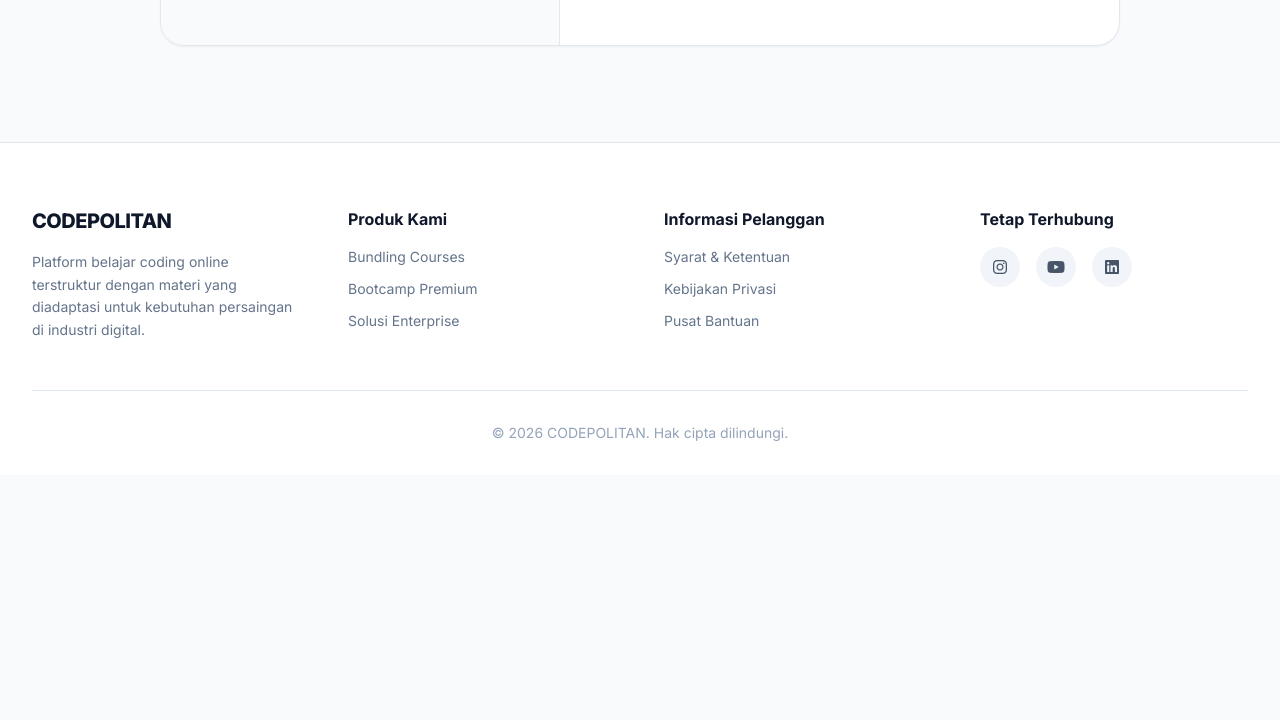
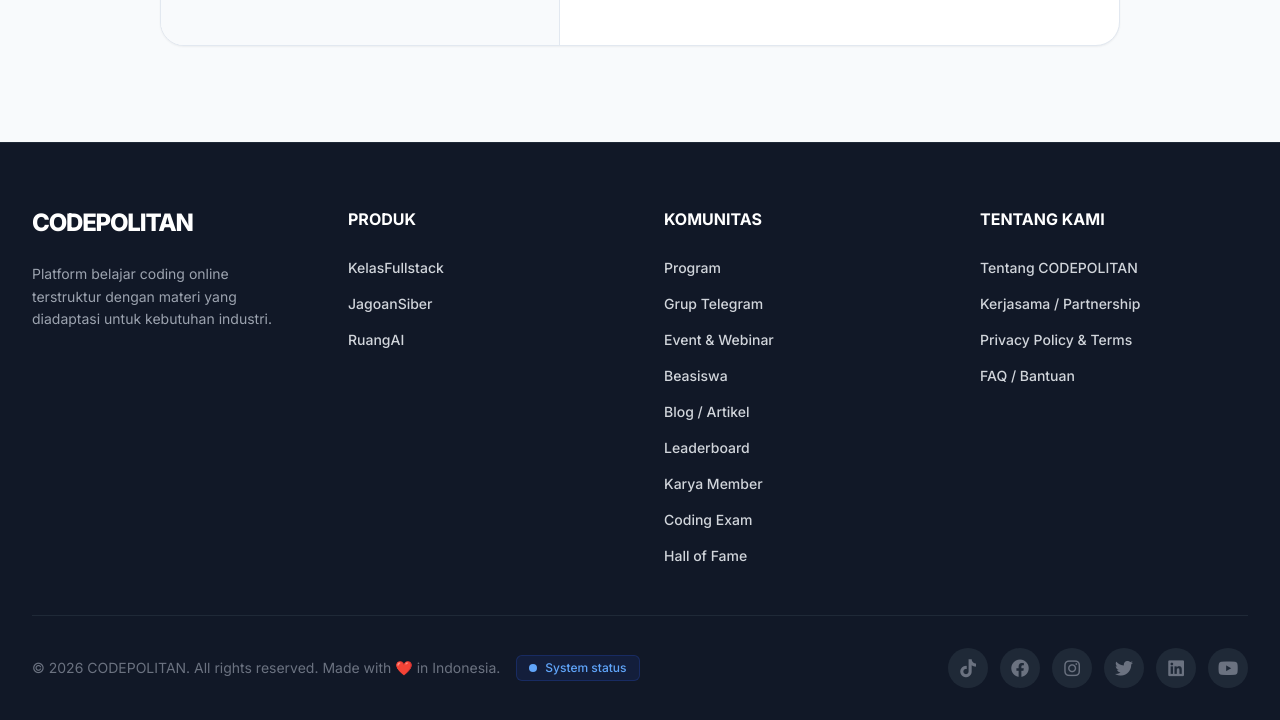
Before and after one commit to novanjunaedi/bundling, a plain HTML site: page index.html in a window 1280 px wide. Shown: the part 1671-2391 px from the top of the page. Before the commit the page ends 2146 px from the top, so only its background shows below. Drawn offline with nearby package versions, Linux system fonts and the light colour scheme.

Commit message:
Revamp footer with new layout and links
Updated footer section with new styling and content.

```diff
--- a/index.html
+++ b/index.html
@@ -236,48 +236,115 @@
         </div>
     </section>
 
-    <!-- FOOTER -->
-    <footer class="bg-white border-t border-slate-200 pt-16 pb-8">
+    <!-- 8. FOOTER -->
+    <footer id="Footer" class="bg-gray-900 text-gray-300 pt-16 pb-8 border-t border-gray-800">
         <div class="max-w-7xl mx-auto px-4 sm:px-6 lg:px-8">
-            <div class="grid grid-cols-1 md:grid-cols-4 gap-12 mb-12">
+            <div class="grid grid-cols-1 md:grid-cols-2 lg:grid-cols-4 gap-12 mb-12">
+                <!-- Col 1 -->
                 <div>
-                    <h3 class="text-xl font-extrabold text-slate-900 tracking-tight mb-4 uppercase">CODEPOLITAN</h3>
-                    <p class="text-slate-500 text-sm leading-relaxed">Platform belajar coding online terstruktur dengan
-                        materi yang diadaptasi untuk kebutuhan persaingan di industri digital.</p>
+                    <h3 class="text-2xl font-extrabold text-white tracking-tighter mb-6">CODEPOLITAN</h3>
+                    <p class="text-gray-400 text-sm leading-relaxed mb-6">Platform belajar coding online terstruktur
+                        dengan materi yang diadaptasi untuk kebutuhan industri.</p>
                 </div>
+
+                <!-- Col 2: Produk -->
                 <div>
-                    <h4 class="text-slate-900 font-bold mb-4">Produk Kami</h4>
-                    <ul class="space-y-3 text-sm">
-                        <li><a href="#" class="text-slate-500 hover:text-primary transition">Bundling Courses</a></li>
-                        <li><a href="#" class="text-slate-500 hover:text-primary transition">Bootcamp Premium</a></li>
-                        <li><a href="#" class="text-slate-500 hover:text-primary transition">Solusi Enterprise</a></li>
+                    <h4 class="text-white font-bold mb-6">PRODUK</h4>
+                    <ul class="space-y-3">
+                        <li><a href="https://kelasfullstack.id?utm_source=cp_footer" target="_blank"
+                                rel="noopener noreferrer"
+                                class="hover:text-primary transition text-sm font-medium">KelasFullstack</a></li>
+                        <li><a href="https://jagoansiber.com?utm_source=cp_footer" target="_blank"
+                                rel="noopener noreferrer"
+                                class="hover:text-primary transition text-sm font-medium">JagoanSiber</a></li>
+                        <li><a href="https://ruangai.id?utm_source=cp_footer" target="_blank" rel="noopener noreferrer"
+                                class="hover:text-primary transition text-sm font-medium">RuangAI</a></li>
                     </ul>
                 </div>
+
+                <!-- Col 3: Komunitas -->
                 <div>
-                    <h4 class="text-slate-900 font-bold mb-4">Informasi Pelanggan</h4>
-                    <ul class="space-y-3 text-sm">
-                        <li><a href="#" class="text-slate-500 hover:text-primary transition">Syarat & Ketentuan</a></li>
-                        <li><a href="#" class="text-slate-500 hover:text-primary transition">Kebijakan Privasi</a></li>
-                        <li><a href="#" class="text-slate-500 hover:text-primary transition">Pusat Bantuan</a></li>
+                    <h4 class="text-white font-bold mb-6">KOMUNITAS</h4>
+                    <ul class="space-y-3">
+                        <li><a href="https://www.codepolitan.com/program/"
+                                class="hover:text-primary transition text-sm font-medium">Program</a></li>
+                        <li><a href="https://t.me/codepolitan" target="_blank" rel="noopener noreferrer"
+                                class="hover:text-primary transition text-sm font-medium">Grup Telegram</a></li>
+                        <li><a href="https://www.codepolitan.com/events/"
+                                class="hover:text-primary transition text-sm font-medium">Event & Webinar</a></li>
+                        <li><a href="https://www.codepolitan.com/beasiswa/"
+                                class="hover:text-primary transition text-sm font-medium">Beasiswa</a></li>
+                        <li><a href="https://www.codepolitan.com/blog/"
+                                class="hover:text-primary transition text-sm font-medium">Blog / Artikel</a></li>
+                        <li><a href="https://www.codepolitan.com/leaderboard/"
+                                class="hover:text-primary transition text-sm font-medium">Leaderboard</a></li>
+                        <li><a href="https://www.kelasfullstack.id/showcase" target="_blank" rel="noopener noreferrer"
+                                class="hover:text-primary transition text-sm font-medium">Karya Member</a></li>
+                        <li><a href="https://www.kelasfullstack.id/exercises" target="_blank" rel="noopener noreferrer"
+                                class="hover:text-primary transition text-sm font-medium">Coding Exam</a></li>
+                        <li><a href="https://www.codepolitan.com/hall-of-fame/"
+                                class="hover:text-primary transition text-sm font-medium">Hall of Fame</a></li>
                     </ul>
                 </div>
+
+                <!-- Col 4: Tentang Kami -->
                 <div>
-                    <h4 class="text-slate-900 font-bold mb-4">Tetap Terhubung</h4>
-                    <div class="flex gap-4">
-                        <a href="#"
-                            class="w-10 h-10 bg-slate-100 rounded-full flex items-center justify-center text-slate-600 hover:bg-primary hover:text-white transition"><i
-                                class="fa-brands fa-instagram"></i></a>
-                        <a href="#"
-                            class="w-10 h-10 bg-slate-100 rounded-full flex items-center justify-center text-slate-600 hover:bg-primary hover:text-white transition"><i
-                                class="fa-brands fa-youtube"></i></a>
-                        <a href="#"
-                            class="w-10 h-10 bg-slate-100 rounded-full flex items-center justify-center text-slate-600 hover:bg-primary hover:text-white transition"><i
-                                class="fa-brands fa-linkedin"></i></a>
-                    </div>
+                    <h4 class="text-white font-bold mb-6">TENTANG KAMI</h4>
+                    <ul class="space-y-3">
+                        <li><a href="https://www.codepolitan.com/about/"
+                                class="hover:text-primary transition text-sm font-medium">Tentang CODEPOLITAN</a></li>
+                        <li><a href="https://www.codepolitan.com/pages/sponsorship/" target="_blank"
+                                rel="noopener noreferrer"
+                                class="hover:text-primary transition text-sm font-medium">Kerjasama / Partnership</a>
+                        </li>
+                        <li><a href="https://www.codepolitan.com/privacy-policy/"
+                                class="hover:text-primary transition text-sm font-medium">Privacy Policy & Terms</a>
+                        </li>
+                        <li><a href="https://www.codepolitan.com/faq/"
+                                class="hover:text-primary transition text-sm font-medium">FAQ / Bantuan</a></li>
+                    </ul>
                 </div>
             </div>
-            <div class="border-t border-slate-200 pt-8 text-center text-sm text-slate-400">
-                © 2026 CODEPOLITAN. Hak cipta dilindungi.
+
+            <div
+                class="border-t border-gray-800 pt-8 flex flex-col md:flex-row justify-between items-center text-sm text-gray-500">
+                <div class="flex flex-col md:flex-row items-center gap-4 text-center md:text-left">
+                    <span>© 2026 CODEPOLITAN. All rights reserved. Made with ❤️ in Indonesia.</span>
+                    <a href="https://codepolitan-status.statuspage.io/" target="_blank" rel="noopener noreferrer"
+                        class="inline-flex items-center gap-2 border border-blue-900/50 text-blue-400 px-3 py-1 rounded-md bg-blue-900/20 hover:bg-blue-900/30 transition text-xs font-medium">
+                        <svg class="w-2 h-2 fill-current" viewBox="0 0 512 512">
+                            <path d="M256 512A256 256 0 1 0 256 0a256 256 0 1 0 0 512z"></path>
+                        </svg>
+                        System status
+                    </a>
+                </div>
+
+                <div class="flex items-center gap-3 mt-6 md:mt-0">
+                    <a target="_blank" rel="noopener noreferrer" title="Tiktok"
+                        href="https://www.tiktok.com/@codepolitan.com"
+                        class="w-10 h-10 bg-gray-800 rounded-full flex items-center justify-center hover:bg-primary hover:text-white transition text-lg"><i
+                            class="fa-brands fa-tiktok"></i></a>
+                    <a target="_blank" rel="noopener noreferrer" title="Facebook"
+                        href="https://www.facebook.com/codepolitan/"
+                        class="w-10 h-10 bg-gray-800 rounded-full flex items-center justify-center hover:bg-primary hover:text-white transition text-lg"><i
+                            class="fa-brands fa-facebook"></i></a>
+                    <a target="_blank" rel="noopener noreferrer" title="Instagram"
+                        href="https://www.instagram.com/codepolitan/"
+                        class="w-10 h-10 bg-gray-800 rounded-full flex items-center justify-center hover:bg-primary hover:text-white transition text-lg"><i
+                            class="fa-brands fa-instagram"></i></a>
+                    <a target="_blank" rel="noopener noreferrer" title="X/Twitter"
+                        href="https://twitter.com/codepolitan"
+                        class="w-10 h-10 bg-gray-800 rounded-full flex items-center justify-center hover:bg-primary hover:text-white transition text-lg"><i
+                            class="fa-brands fa-twitter"></i></a>
+                    <a target="_blank" rel="noopener noreferrer" title="Linkedin"
+                        href="https://www.linkedin.com/company/codepolitan"
+                        class="w-10 h-10 bg-gray-800 rounded-full flex items-center justify-center hover:bg-primary hover:text-white transition text-lg"><i
+                            class="fa-brands fa-linkedin"></i></a>
+                    <a target="_blank" rel="noopener noreferrer" title="Youtube"
+                        href="https://www.youtube.com/c/codepolitan"
+                        class="w-10 h-10 bg-gray-800 rounded-full flex items-center justify-center hover:bg-primary hover:text-white transition text-lg"><i
+                            class="fa-brands fa-youtube"></i></a>
+                </div>
             </div>
         </div>
     </footer>
```
